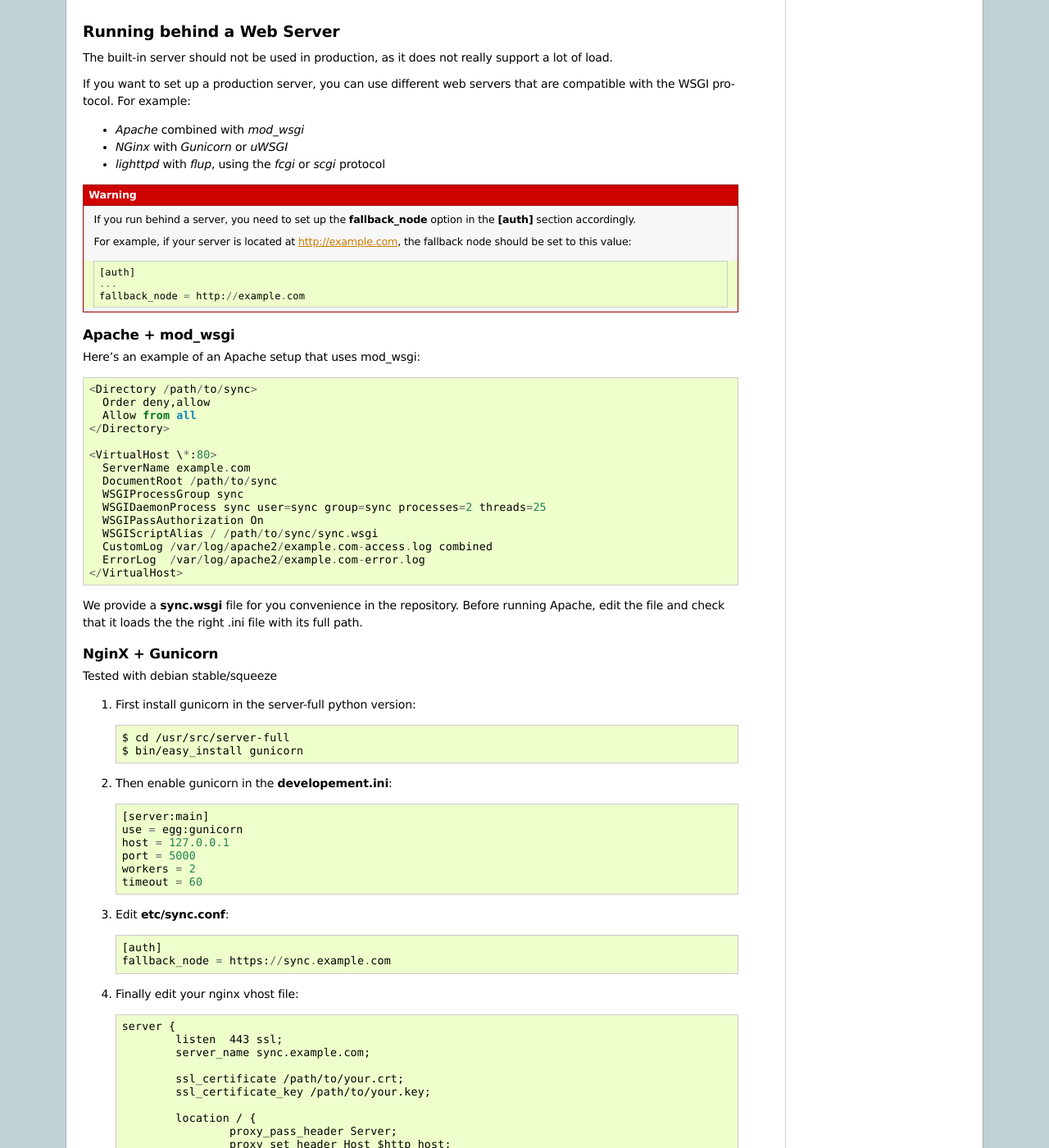
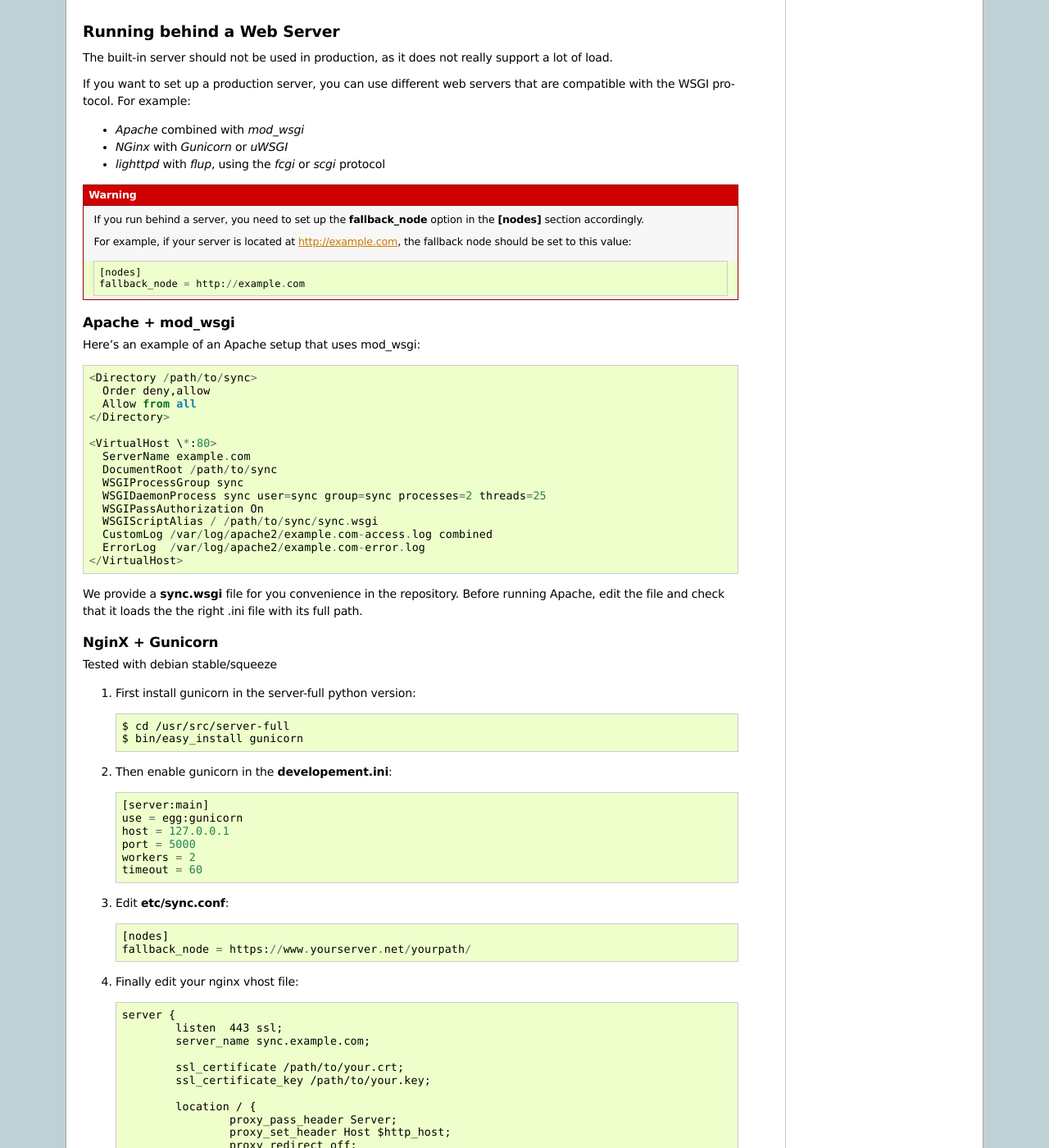
Before and after one commit to mozilla-services/docs, a Sphinx documentation site: the page built from source/howtos/run-sync.rst, in a window 1280 px wide and 1400 px high, scrolled down 1459 px. Shown: the whole window at 82% size. Built offline with Sphinx 7.4.7, drawn with Linux system fonts in a browser that asks for light colours; the version number could not be read and is left out.

Commit message:
[Storage] Update for new location of fallback_node setting.

```diff
--- a/source/howtos/run-sync.rst
+++ b/source/howtos/run-sync.rst
@@ -108,13 +108,12 @@
 
 
 .. warning:: If you run behind a server, you need to set up the
-   **fallback_node** option in the **[auth]** section accordingly.
+   **fallback_node** option in the **[nodes]** section accordingly.
 
    For example, if your server is located at http://example.com, the
    fallback node should be set to this value::
 
-       [auth]
-       ...
+       [nodes]
        fallback_node = http://example.com
 
 
@@ -165,8 +164,8 @@
 
 3. Edit **etc/sync.conf**::
 
-        [auth]
-        fallback_node = https://sync.example.com
+        [nodes]
+        fallback_node = https://www.yourserver.net/yourpath/
 
 4. Finally edit your nginx vhost file::
 
@@ -240,6 +239,8 @@
     backend = services.user.sql.SQLUser
     sqluri = sqlite:////usr/src/sync-full/weave_user
     create_tables = true
+
+    [nodes]
     fallback_node = https://www.yourserver.net/yourpath/
 
 7. Edit your **lighttpd.conf**::
```
